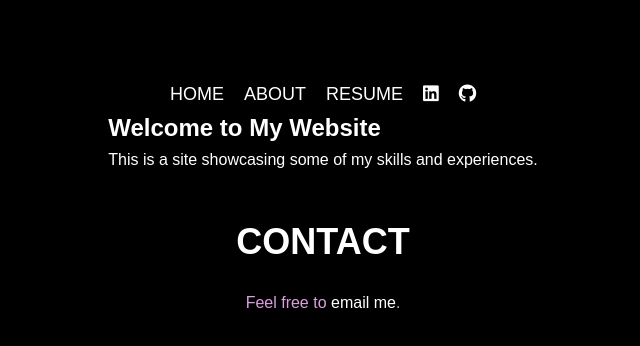
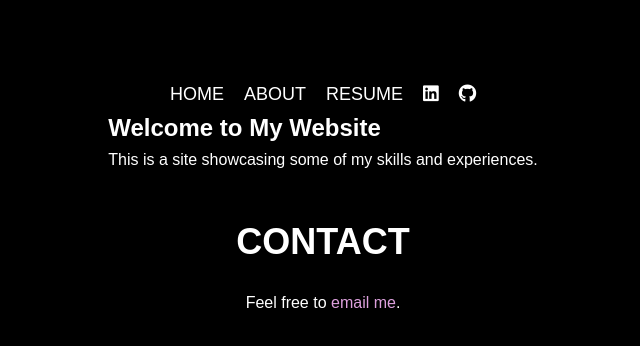
Before and after one commit to Andrew-Naumoff/personal_site, a website: page public/index.html in a window 1280 px wide. Shown: the full height of the page, 317-957 px from the left. Drawn offline with Linux system fonts and the light colour scheme.

Commit message:
css changes

```diff
--- a/public/css/styles.css
+++ b/public/css/styles.css
@@ -199,12 +199,12 @@ nav ul li a:hover {
 
 /* Contact paragraph and link */
 #contact p {
-    color: plum; /* Lighter gray for readability, matching the other sections */
+    color: white; /* Lighter gray for readability, matching the other sections */
     margin-bottom: 10px;
 }
 
 #contact a {
-    color: white; /* Keep the link color consistent with the color scheme */
+    color: plum; /* Keep the link color consistent with the color scheme */
     text-decoration: none;
 }
 
```
